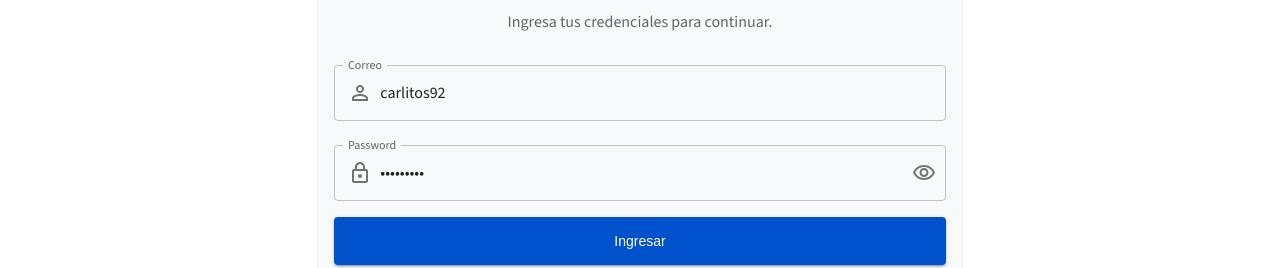
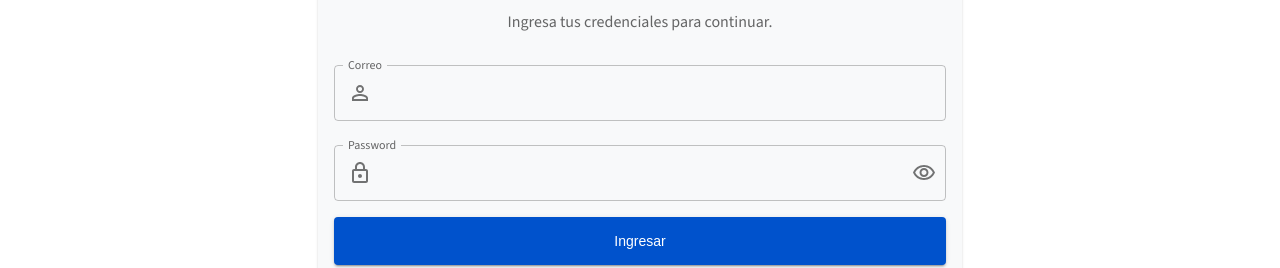
Before and after one commit to avacco/hackaton-frontend, a React (Vite) app: page /login in a window 1280 px wide. Shown: the part 371-639 px from the top of the page. Built offline with nearby package versions, Linux system fonts and the light colour scheme; no server answers.

Commit message:
Revierte intentos de mixed content, quita initial values de login

```diff
--- a/src/components/Sidebar.jsx
+++ b/src/components/Sidebar.jsx
@@ -81,7 +81,7 @@ const Sidebar = () => {
   useEffect(() => {
     axios
         .get(`${route}/user/user`,{
-          headers: { Authorization: "Bearer "+token, referrerPolicy: "unsafe-url" }
+          headers: { Authorization: "Bearer "+token }
         })
         .then(response => {
           setresponsedata(response.data)
--- a/src/scenes/login/index.jsx
+++ b/src/scenes/login/index.jsx
@@ -17,8 +17,8 @@ const LoginForm = () => {
   })
 
   const initialValues = {
-    username: "carlitos92",
-    password: "segura123",
+    username: "",
+    password: "",
   };
 
   const navigate = useNavigate();
@@ -46,7 +46,7 @@ const LoginForm = () => {
     setLoading(true)
 
     await axios
-              .post(`${route}/personal/login`, {headers: { referrerPolicy: "unsafe-url" }} , values)
+              .post(`${route}/personal/login`, values)
               .then((response) => {
                   setToken(response.data);
                   setSnackbar({
```
